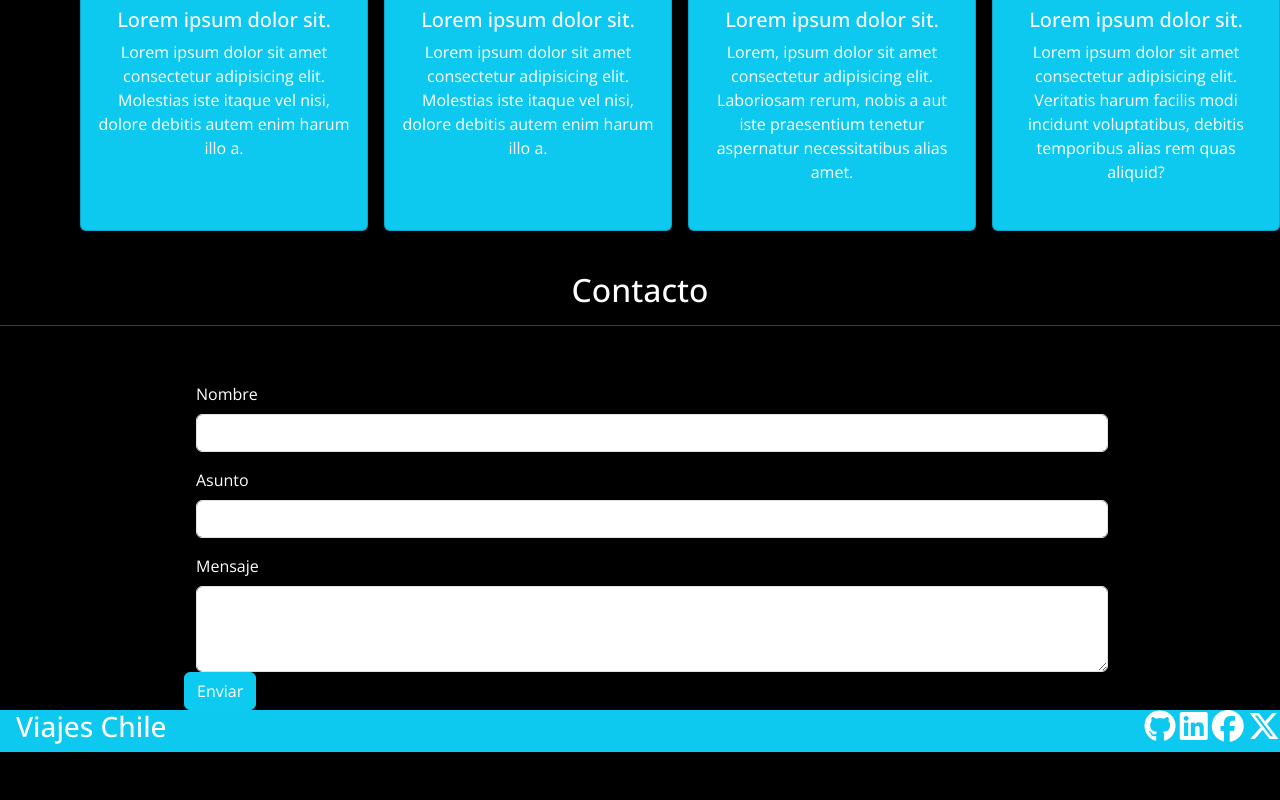
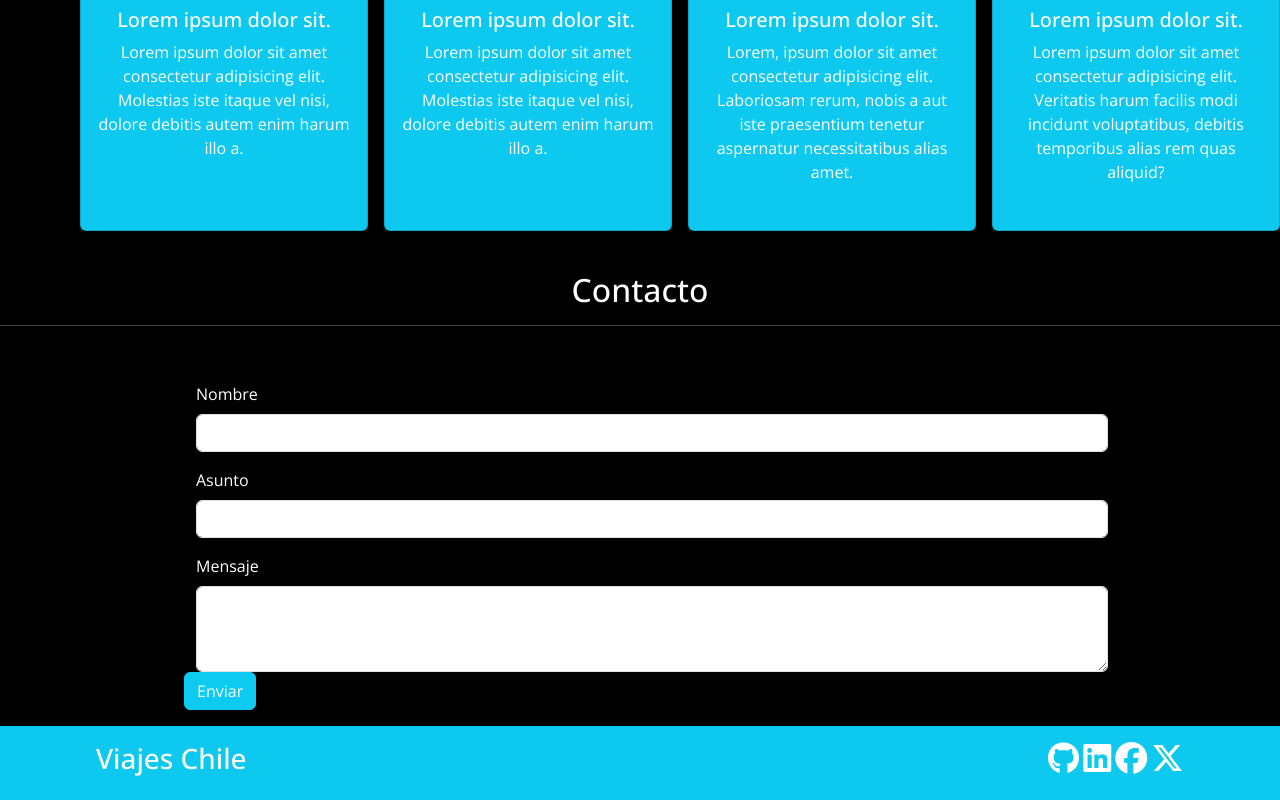
Before and after one commit to pquints-js/viajeschile, a plain HTML site: page index.html in a window 1280 px wide. Shown: the part 2064-2864 px from the top of the page. Before the commit the page ends 2816 px from the top, so only its background shows below. Drawn offline with nearby package versions, Linux system fonts and the light colour scheme.

Commit message:
footer ok

```diff
--- a/assets/css/styles.css
+++ b/assets/css/styles.css
@@ -40,3 +40,7 @@ nav div img{
 footer{
     background-color: #0dc9f0;
 }
+
+.marginLeft{
+    margin-left: 6rem;
+}
--- a/index.html
+++ b/index.html
@@ -121,7 +121,7 @@
                     </div>
                 </div>
                 <div class="card colorIcons cardForma" style="width: 18rem;">
-                    <img  src="./assets/img/card3.jpg" class="card-img-top" alt="...">
+                    <img src="./assets/img/card3.jpg" class="card-img-top" alt="...">
                     <div class="card-body colorCard">
                         <h5 class="card-text">Lorem ipsum dolor sit.</h5>
                         <p class="card-text">Lorem, ipsum dolor sit amet consectetur adipisicing elit. Laboriosam rerum,
@@ -164,16 +164,18 @@
         </div>
     </article>
 
-    <footer class="d-flex px-3 container-fluid">
-        <div>
+    <footer class="mt-3 py-3">
+        <div class="row">
+            <div class="col-6 marginLeft">
                 <h3>Viajes Chile</h3>
             </div>
 
-        <div class="position-absolute end-0">
+            <div class="col-6 ms-auto" style="width: 16rem;">
                 <i class="fa-brands fa-github fa-2x"></i>
                 <i class="fa-brands fa-linkedin fa-2x"></i>
                 <i class="fa-brands fa-facebook fa-2x"></i>
                 <i class="fa-brands fa-x-twitter fa-2x"></i>
+            </div>
         </div>
 
     </footer>
```
Lines whose indentation alone changed are shown as unchanged.
